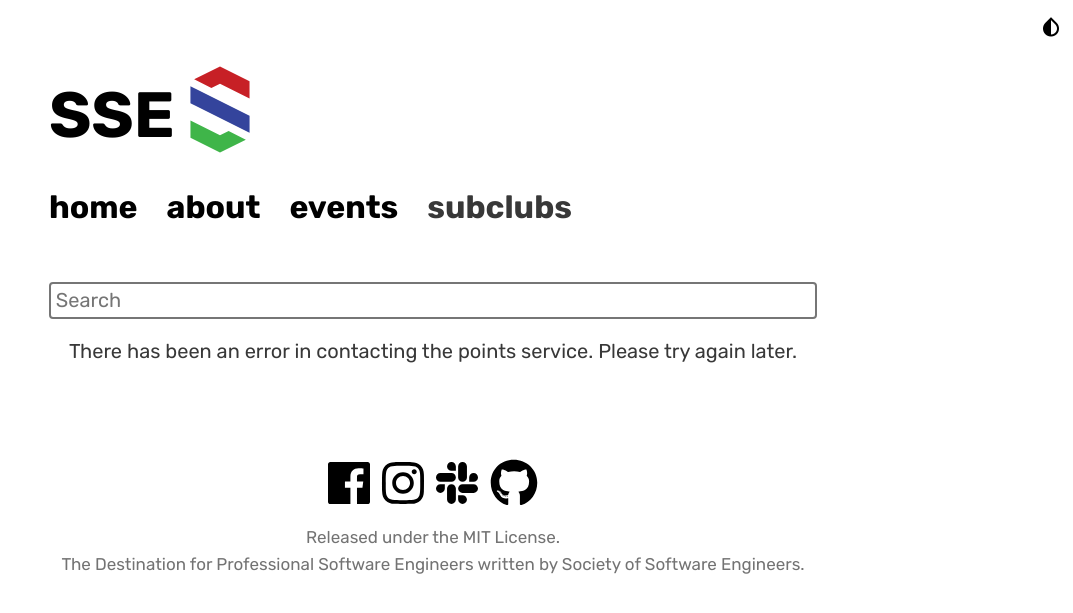
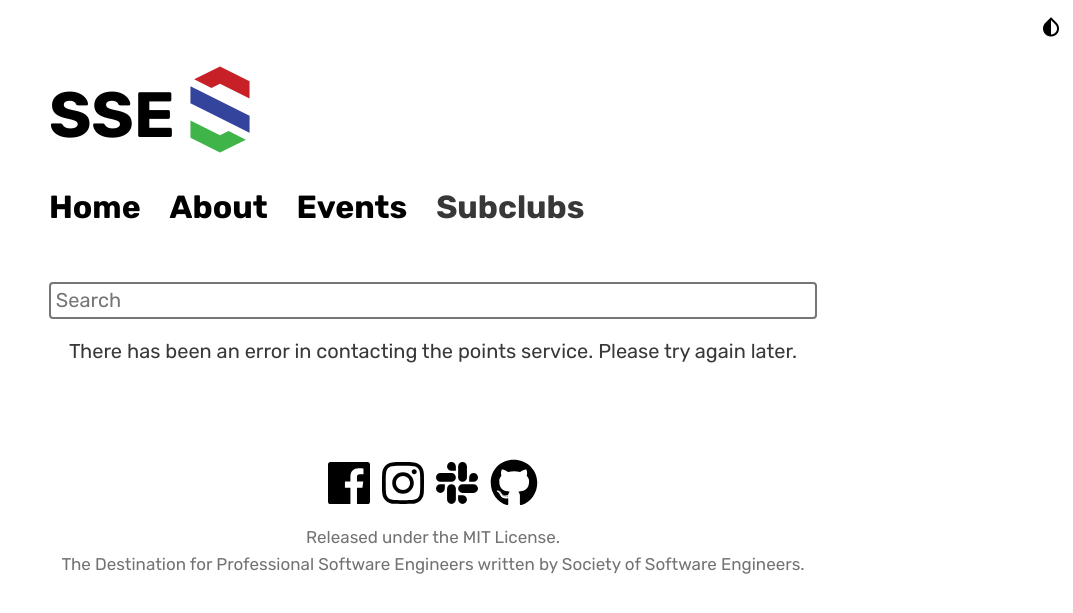
Before and after one commit to msoe-sse/msoe-sse.github.io, a Jekyll site: the page built from _events/PointTotals.html, in a window 1280 px wide. Shown: the top 613 px of the page, without its empty margins (207-1280 px from the left). Built offline with Jekyll 4.4.1, drawn with Linux system fonts in a browser that asks for light colours; nearby versions of some CDN libraries; some web fonts are replaced.

```diff
--- a/_data/menus.yml
+++ b/_data/menus.yml
@@ -1,38 +1,38 @@
-- name: home
+- name: Home
   link: /
   submenus: []
 
-- name: about
+- name: About
   link: /about
   submenus:
-    - name: eboard
+    - name: eBoard
       link: /about/eboard
-    - name: constitution
+    - name: Constitution
       link: /about/constitution
-    - name: feedback
+    - name: Feedback
       link: /about/feedback
 
-- name: events
+- name: Events
   link: /events
   submenus:
-    - name: points
+    - name: Points
       link: /events/points
-    - name: game jam
+    - name: Game Jam
       link: /events/gamejam
-    - name: lightning talks
+    - name: Lightning Talks
       link: /events/lightningtalks
-    - name: website past meetings
+    - name: Website Past Meetings
       link: /events/webmeetings
-    - name: past general meetings
+    - name: Past General Meetings
       link: /events/generalmeetings
-    - name: programming languages
+    - name: Programming Languages
       link: /events/programminglanguages
 
-- name: subclubs
+- name: Subclubs
   submenus:
-    - name: website
+    - name: Website
       link: /subclubs/website
-    - name: competitive programming
+    - name: Competitive Programming
       link: /subclubs/competitiveprogramming
-    - name: game dev
+    - name: Game Dev
       link: /subclubs/gamedev
```
Also changed, not shown: Gemfile.lock.
